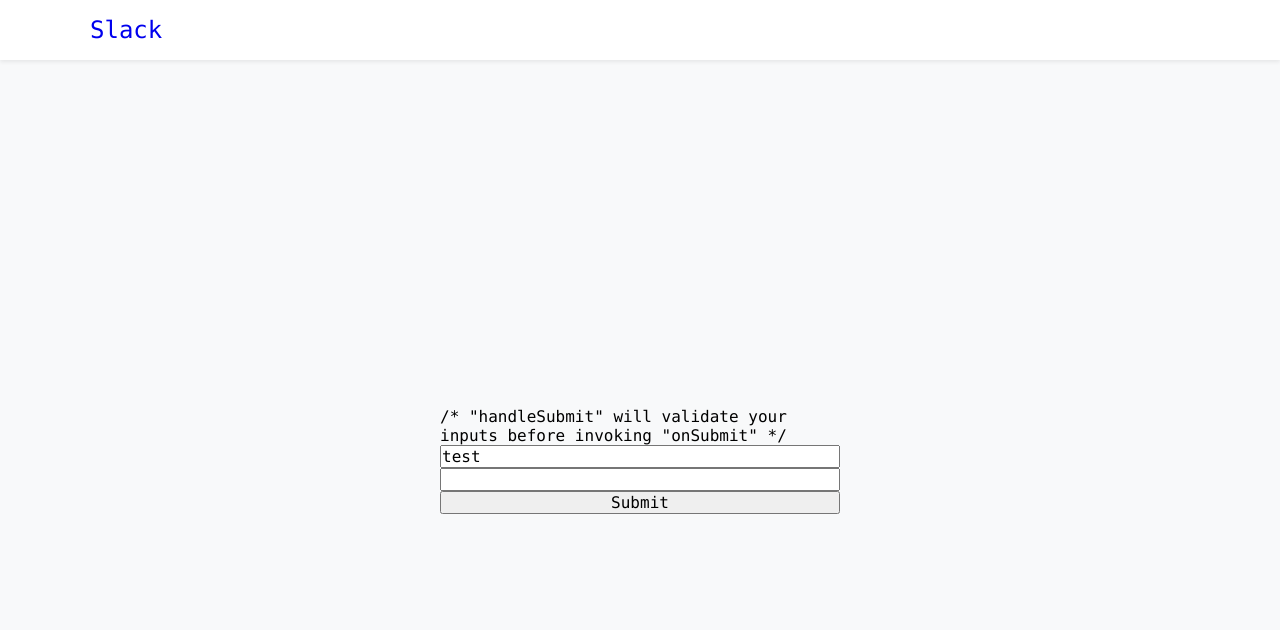
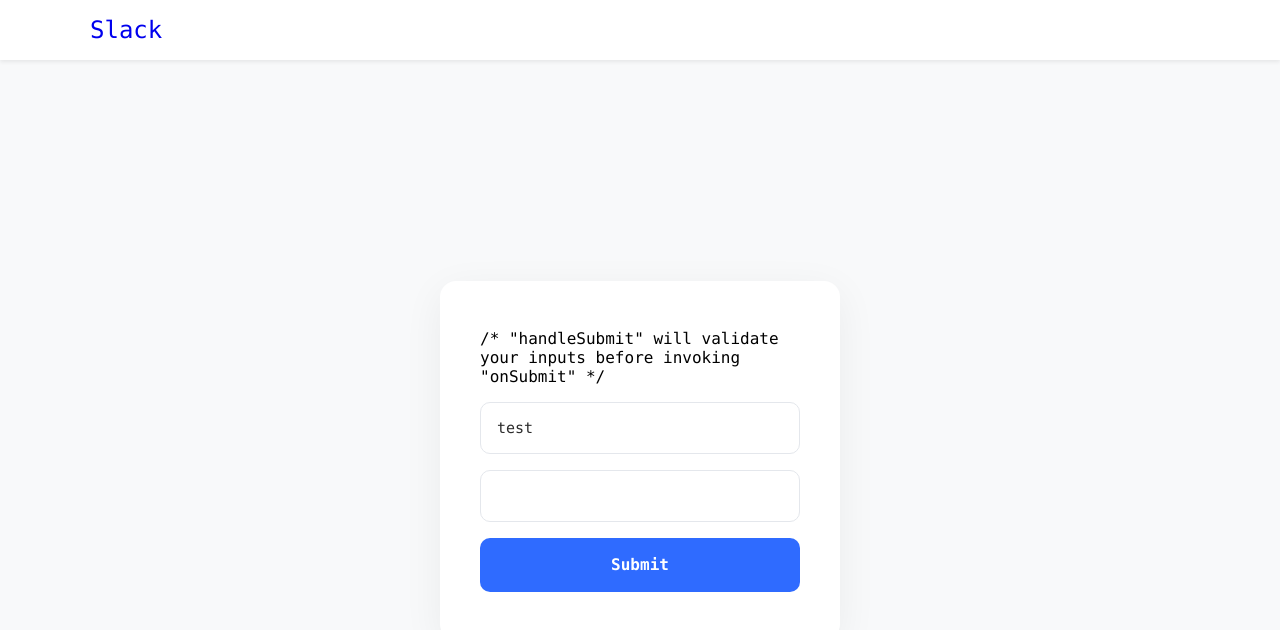
Before and after one commit to frieswithsalsa/slack, a React app in the folder frontend/: page /login in a window 1280 px wide. Shown: the top 630 px of the page. Built offline with nearby package versions, Linux system fonts and the light colour scheme; the HTML template or start-up script is replaced by a standard one.

Commit message:
style: add loginform style

```diff
--- a/frontend/src/features/AuthByUserName/ui/LoginForm.module.scss
+++ /dev/null
@@ -1,5 +0,0 @@
-.LoginForm {
-  display: flex;
-  flex-direction: column;
-  width: 400px;
-}
--- /dev/null
+++ b/frontend/src/features/authByUsername/ui/LoginForm.module.scss
@@ -0,0 +1,57 @@
+.LoginForm {
+  display: flex;
+  flex-direction: column;
+  gap: 16px;
+  width: 400px;
+  padding: 48px 40px;
+  background-color: #ffffff;
+  border-radius: 16px;
+  box-shadow: 0 10px 40px rgba(0, 0, 0, 0.06);
+
+  & & {
+    padding: 0;
+    background: none;
+    border-radius: 0;
+    box-shadow: none;
+    width: 100%;
+  }
+
+  input:not([type="submit"]) {
+    width: 100%;
+    height: 52px;
+    padding: 0 16px;
+    font-size: 15px;
+    color: #2b2b2b;
+    background-color: #ffffff;
+    border: 1.5px solid #e4e7ec;
+    border-radius: 10px;
+    outline: none;
+    transition: border-color 0.15s ease, box-shadow 0.15s ease;
+
+    &::placeholder {
+      color: #9aa0ab;
+    }
+
+    &:focus {
+      border-color: #4d8bff;
+      box-shadow: 0 0 0 3px rgba(77, 139, 255, 0.15);
+    }
+  }
+
+  input[type="submit"] {
+    width: 100%;
+    height: 54px;
+    font-size: 16px;
+    font-weight: 700;
+    color: #ffffff;
+    background-color: #2f6bff;
+    border: none;
+    border-radius: 10px;
+    cursor: pointer;
+    transition: background-color 0.15s ease;
+
+    &:hover {
+      background-color: #1f5af0;
+    }
+  }
+}
--- a/frontend/src/pages/LoginPage/ui/LoginPage.tsx
+++ b/frontend/src/pages/LoginPage/ui/LoginPage.tsx
@@ -1,6 +1,6 @@
 import styles from './LoginPage.module.scss';
 import {classNames} from "@/shared/lib/classNames";
-import {LoginForm} from "@/features/AuthByUserName/ui/LoginForm";
+import {LoginForm} from "@/features/authByUsername/ui/LoginForm";
 
 const LoginPage = () => {
     return (
```
Also changed, not shown: frontend/src/features/authByUsername/ui/LoginForm.tsx (renamed from frontend/src/features/AuthByUserName/ui/LoginForm.tsx, +8 -2 lines), frontend/src/features/authByUsername/model/types.ts (renamed from frontend/src/features/AuthByUserName/model/types.ts).
